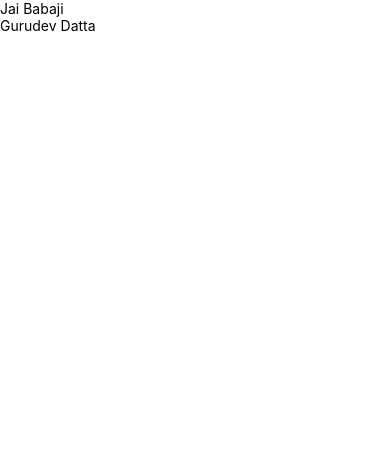
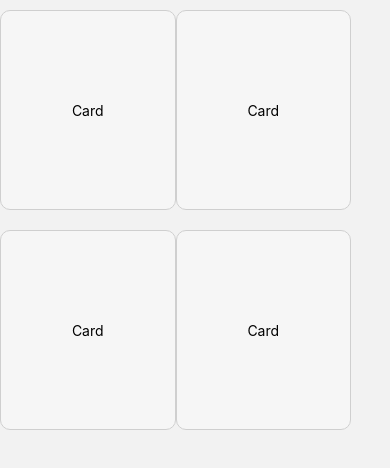
Before and after one commit to Anish-Parkhi/IPC_app, a React Native app: screen /home in a window 390 px wide. Shown: the top 468 px of the page. Built offline with nearby package versions, Linux system fonts and the light colour scheme.

Commit message:
added the card component and the flatlist

```diff
--- a/App.tsx
+++ b/App.tsx
@@ -1,11 +1,20 @@
-import {Text, View} from 'react-native';
-import { createStackNavigator } from '@react-navigation/stack';
+import {NavigationContainer} from '@react-navigation/native';
+import {createStackNavigator} from '@react-navigation/stack';
+import Home from './components/Home/Home';
+import Section from './components/Section/Section';
+const Stack = createStackNavigator();
 function app() {
   return (
-    <View>
-      <Text>Jai Babaji</Text>
-      <Text>Gurudev Datta</Text>
-    </View>
+    <NavigationContainer>
+      <Stack.Navigator
+        initialRouteName="home"
+        screenOptions={{
+          headerShown: false,
+        }}>
+        <Stack.Screen name="home" component={Home} />
+        <Stack.Screen name="section" component={Section} />
+      </Stack.Navigator>
+    </NavigationContainer>
   );
 }
 
--- /dev/null
+++ b/components/Card/Card.js
@@ -0,0 +1,11 @@
+import { View, Text } from 'react-native'
+import React from 'react'
+import styles from './style'
+
+export default function Card() {
+  return (
+    <View style={styles.cardMainContainer}>
+      <Text>Card</Text>
+    </View>
+  )
+}
--- /dev/null
+++ b/components/Card/style.js
@@ -0,0 +1,18 @@
+import { StyleSheet } from "react-native";
+
+const styles = StyleSheet.create({
+    cardMainContainer:{
+        backgroundColor: '#F6F6F6',
+        width: '45%',
+        height: 200,
+        borderRadius: 10,
+        justifyContent: 'center',
+        alignItems: 'center',
+        marginVertical: 10,
+        borderWidth: 0.4,
+        shadowColor: '#CFCFCF',
+        borderColor: '#CFCFCF',
+    }
+})
+
+export default styles;
--- /dev/null
+++ b/components/Home/Home.js
@@ -0,0 +1,41 @@
+import React from 'react';
+import {SafeAreaView} from 'react-native';
+import {FlatList} from 'react-native-gesture-handler';
+import Card from '../Card/Card';
+import styles from './style';
+import { useState } from 'react';
+
+const Data = [
+  {
+    id: 1,
+    name: 'Jai Babaji',
+  },
+  {
+    id: 2,
+    name: 'Gurudev Datta',
+  },
+  {
+    id: 3,
+    name: 'Namah Shivay',
+  },
+  {
+    id: 4,
+    name: 'Jai Hanuman',
+  },
+];
+
+export default function Home() {
+  const [numsCols, setNumsCols] = useState(2)
+  return (
+    <SafeAreaView style={styles.homeMainContainer}>
+      <FlatList
+        data={Data}
+        renderItem={({item}) => <Card name={item.name} />}
+        key={item => item.id}
+        style={{width: '100%', display: 'flex'}}
+        contentContainerStyle={{justifyContent: 'center'}}
+        numColumns={numsCols}
+      />
+    </SafeAreaView>
+  );
+}
--- /dev/null
+++ b/components/Home/style.js
@@ -0,0 +1,11 @@
+/* eslint-disable prettier/prettier */
+import {StyleSheet} from 'react-native';
+const styles = StyleSheet.create({
+  homeMainContainer: {
+    display: 'flex',
+    alignItems: 'center',
+    width: '100%',
+  },
+});
+
+export default styles;
--- /dev/null
+++ b/components/Section/Section.js
@@ -0,0 +1,11 @@
+import { View, Text } from 'react-native'
+import React from 'react'
+import styles from './style'
+
+export default function Section() {
+  return (
+    <View>
+      <Text>Section</Text>
+    </View>
+  )
+}
--- /dev/null
+++ b/components/Section/style.js
@@ -0,0 +1,7 @@
+import {StyleSheet} from 'react-native'
+
+const styles = StyleSheet.create({
+
+})
+
+export default styles;
--- a/package.json
+++ b/package.json
@@ -10,10 +10,14 @@
     "test": "jest"
   },
   "dependencies": {
+    "@react-native-community/masked-view": "^0.1.11",
+    "@react-navigation/native": "^6.1.9",
     "@react-navigation/stack": "^6.3.20",
     "react": "18.2.0",
     "react-native": "0.73.0",
-    "react-native-gesture-handler": "^2.14.0"
+    "react-native-gesture-handler": "^2.14.0",
+    "react-native-safe-area-context": "^4.8.2",
+    "react-native-screens": "^3.29.0"
   },
   "devDependencies": {
     "@babel/core": "^7.20.0",
```
Also changed, not shown: components/Home/Home.jsx (deleted, +0 -9 lines), components/Home/Home.css (deleted), 1 other file (tests, documents, lock files or other folders).
